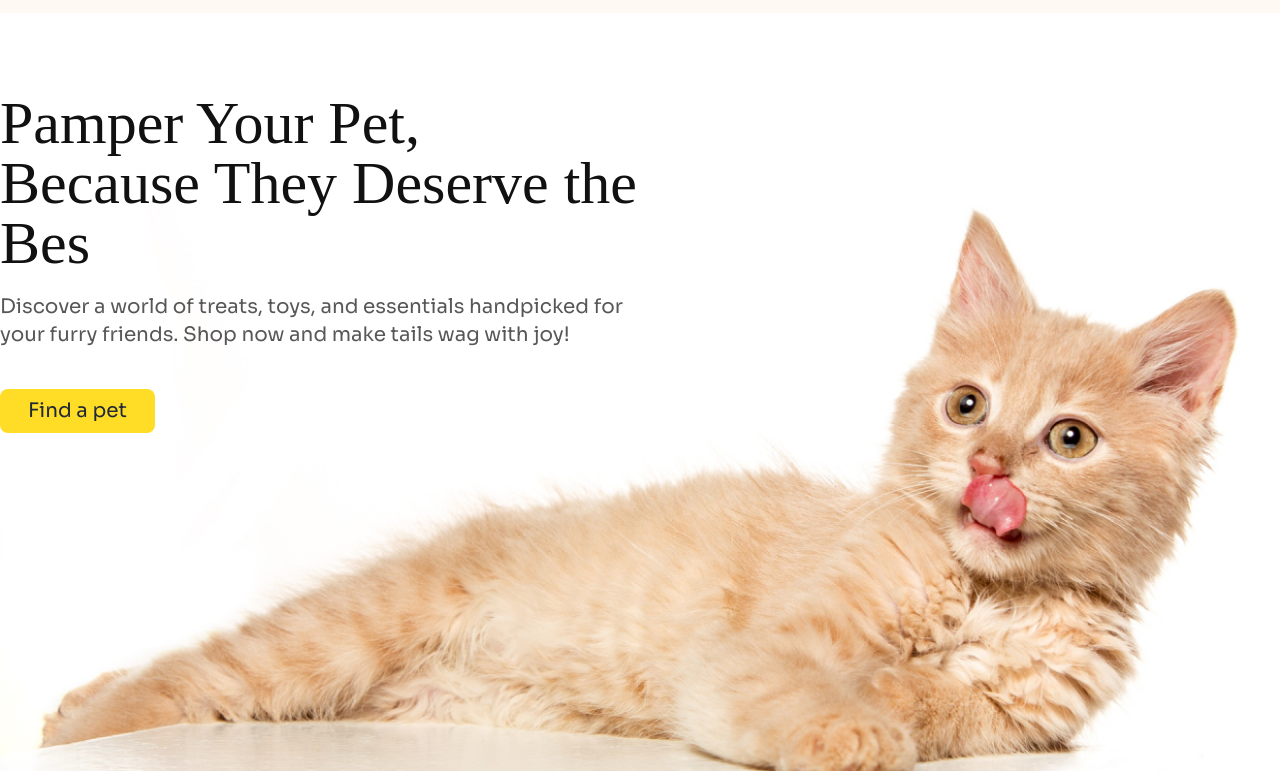
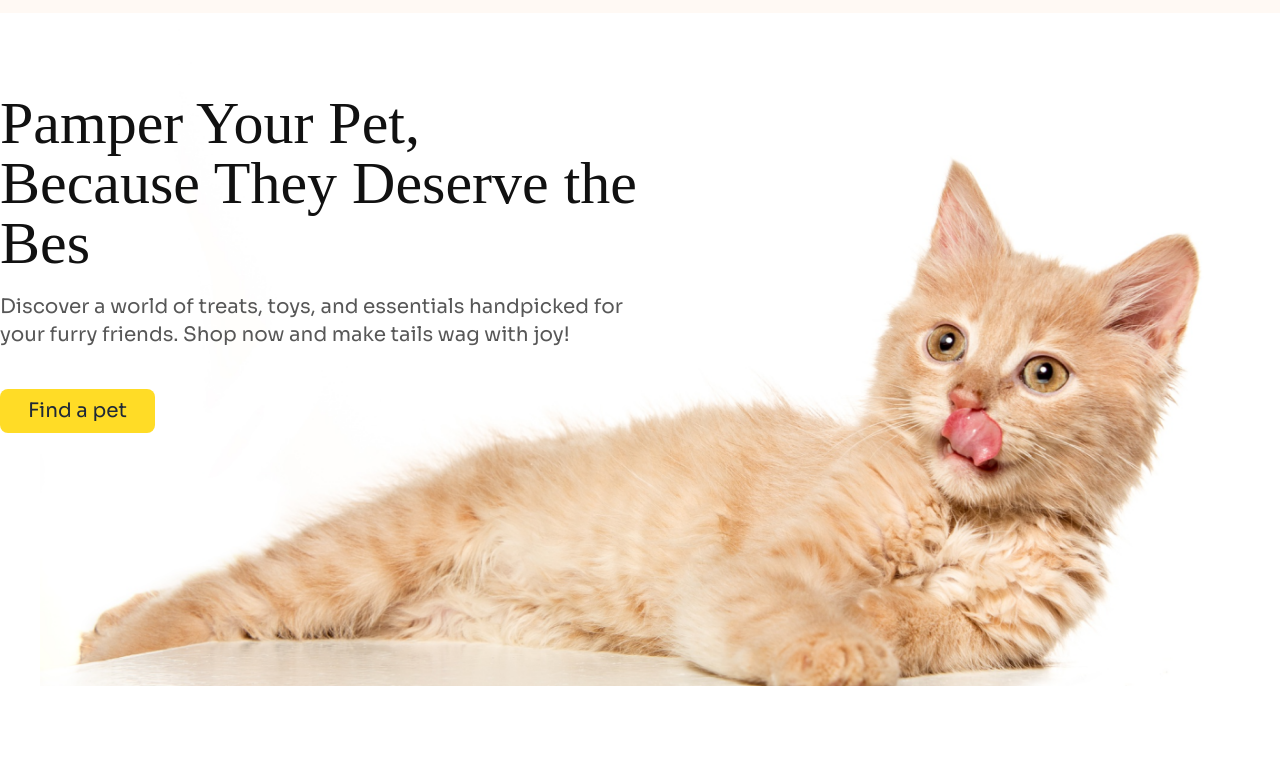
Before and after one commit to RohanR05/Pet-Shop-Assignment-03, a plain HTML site: page index.html in a window 1280 px wide. Shown: the part 67-838 px from the top of the page. After the commit the page ends 800 px from the top, so only its background shows below. Drawn offline with nearby package versions, Linux system fonts and the light colour scheme; a web font is replaced by a local one.

Commit message:
respoonsive

```diff
--- a/index.html
+++ b/index.html
@@ -61,13 +61,16 @@
         </nav>
         <!-- navbar close -->
         <!-- banner -->
-        <div class="sora mt-0 lg:max-w-screen-xl mx-auto relative">
+        <div class="sora mt-0 lg:max-w-screen-xl mx-auto">
             <div class="p-3 lg:p-0 lg:w-1/2 lg:mt-20">
                 <h2 class="text-3xl adlam-display-regular  text-[#111111] lg:text-6xl">Pamper Your Pet,<br> Because They Deserve the Bes</h2>
                 <p class="text-[#111111] opacity-70 mt-3 lg:text-xl lg:mt-5">Discover a world of treats, toys, and essentials handpicked for your furry friends. Shop now and make tails wag with joy!</p>
-                <button class="bg-[#FFDC26] py-2 px-7 mt-3 rounded-lg lg:text-xl lg:mt-10"><a href="">Find a pet</a></button>
             </div>
-            <img class="absolute top-24 lg:-top-12 -z-10" src="./c1-assets/cat-big.png" alt="">
+            <div class="relative">
+                <button class="bg-[#FFDC26] py-2 px-7 mt-5 rounded-lg lg:text-xl lg:mt-10"><a href="">Find a pet</a></button>
+                <img class="absolute -top-16 lg:-top-96 -z-10 lg:p-10" src="./c1-assets/cat-big.png" alt="">
+            </div>
+
         </div>
         <!-- banner close -->
     </header>
```
